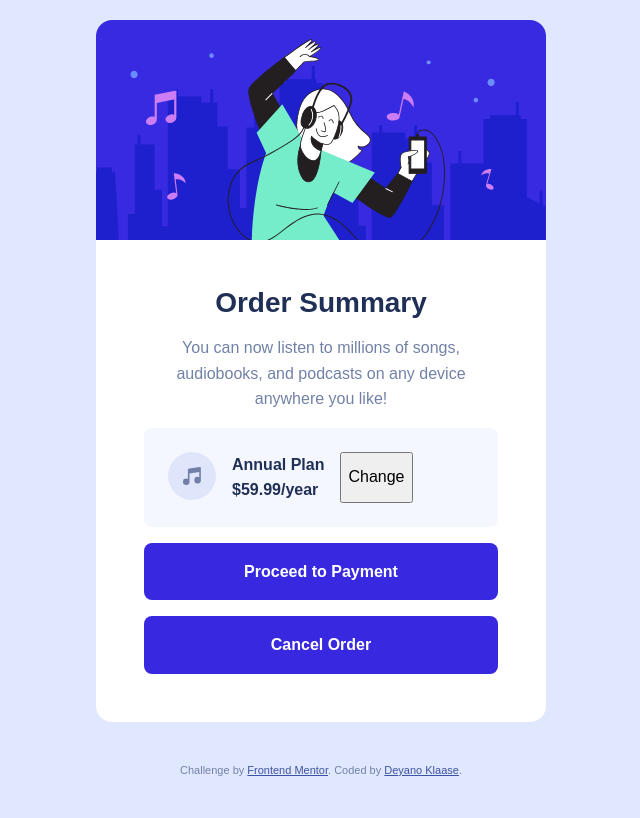
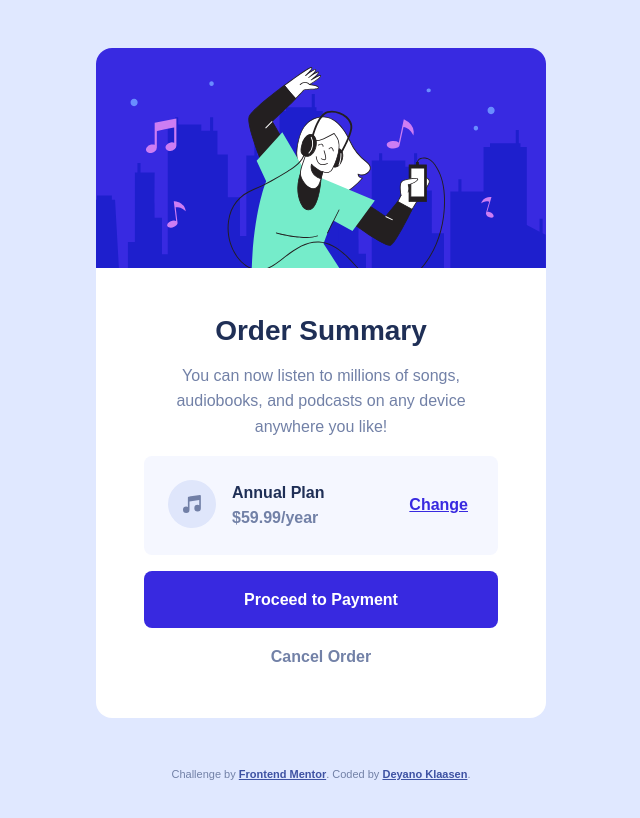
Before and after one commit to DeenoDev/Order-Summary-Component, a plain HTML site: page order-summary-component-main/index.html in a window 1280 px wide. Shown: the whole page, without its empty margins (319-959 px from the left). Drawn offline with Linux system fonts and the light colour scheme.

Commit message:
Project completed and ready for push to main.

```diff
--- a/order-summary-component-main/index.html
+++ b/order-summary-component-main/index.html
@@ -31,13 +31,13 @@
         </div>
         <div class="text-neutral-800 fw-black">
           <p>Annual Plan</p>
-          <p>$59.99/year</p>
+          <p class="text-neutral-400 fw-bold">$59.99/year</p>
         </div>
-        <button class="link">Change</button>
+        <button class="link push-right">Change</button>
       </div>
 
-      <button class="button">Proceed to Payment</button>
-      <button class="button">Cancel Order</button>
+      <button class="button" data-type="primary">Proceed to Payment</button>
+      <button class="button" data-type="naked">Cancel Order</button>
 
     </div>
 
@@ -53,7 +53,7 @@
 
   <div class="attribution">
     Challenge by <a href="https://www.frontendmentor.io?ref=challenge" target="_blank">Frontend Mentor</a>.
-    Coded by <a href="https://github.com/DeenoDev">Deyano Klaase</a>.
+    Coded by <a href="https://github.com/DeenoDev">Deyano Klaasen</a>.
   </div>
 </body>
 </html>
--- a/order-summary-component-main/style.css
+++ b/order-summary-component-main/style.css
@@ -191,26 +191,68 @@ h2{
     border-radius: 1rem;
 }
 
+.push-right{
+    margin-left: auto;
+}
+
 .button {
     cursor: pointer;
     text-decoration: none;
     border: none;
     border-radius: 0.5rem;
-    color: var(--clr-neutral-100);
     font-weight: var(--fw-700);
-    background-color: var(--clr-primary-400);
+    background: transparent;
     padding: 1em 2em;
 
 }
 
-.button:hover,
-.button:focus{
+.button[data-type="primary"]{
+    color: var(--clr-neutral-100);
+    background: var(--clr-primary-400);
+}
+
+.button[data-type="primary"]:hover,
+.button[data-type="primary"]:focus{
     background: var(--clr-primary-300);
 }
+
+.button[data-type="naked"]{
+    color: var(--clr-neutral-400);
+    padding: 0;
+}
+
+.button[data-type="naked"]:hover,
+.button[data-type="naked"]:focus{
+    color: var(--clr-neutral-800);
+}
+
+a,
+.link{
+    cursor: pointer;
+    background: transparent;
+    border: 0;
+    color: var(--clr-primary-400);
+    text-decoration: underline;
+    font-weight: var(--fw-700);
+}
+
+a:hover,
+a:focus,
+.link:hover,
+.link:focus
+{
+ color: var(--clr-primary-300);
+ text-decoration: none;
+ }
 
 /* BLOCK */
 
 .card{
     overflow: hidden;
     max-width: 450px;
+    margin-block: 3rem;
 }
+
+.attribution{
+    margin-bottom: 3rem;
+}
```
